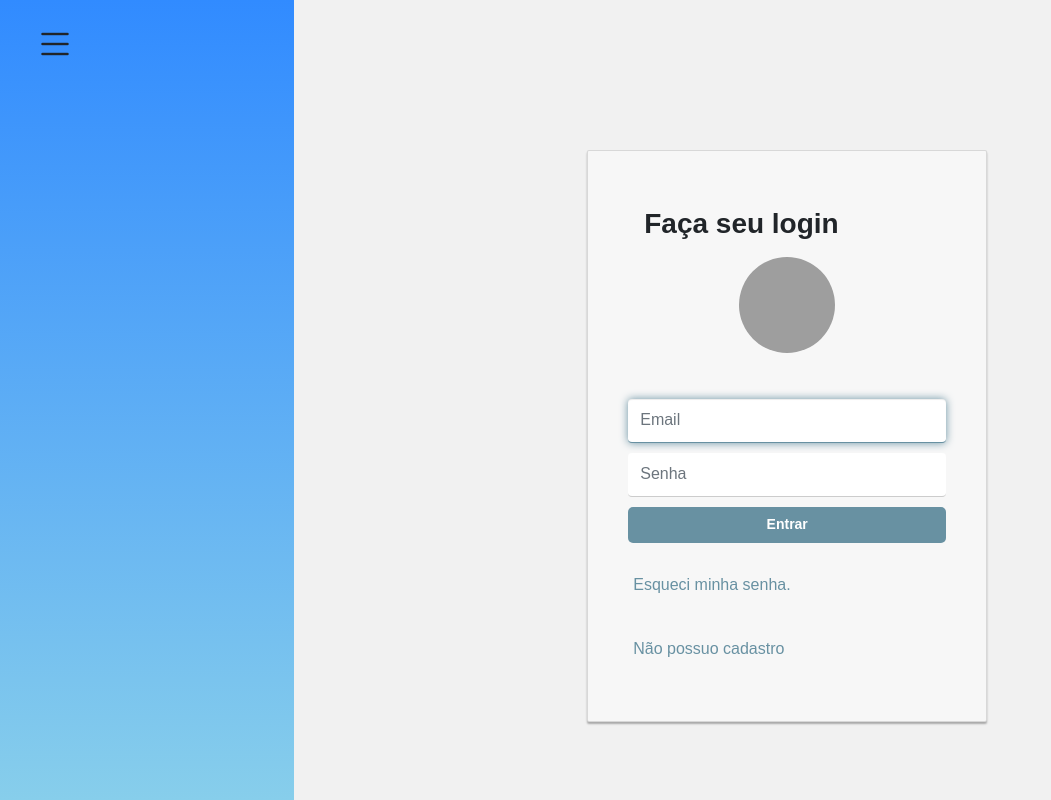
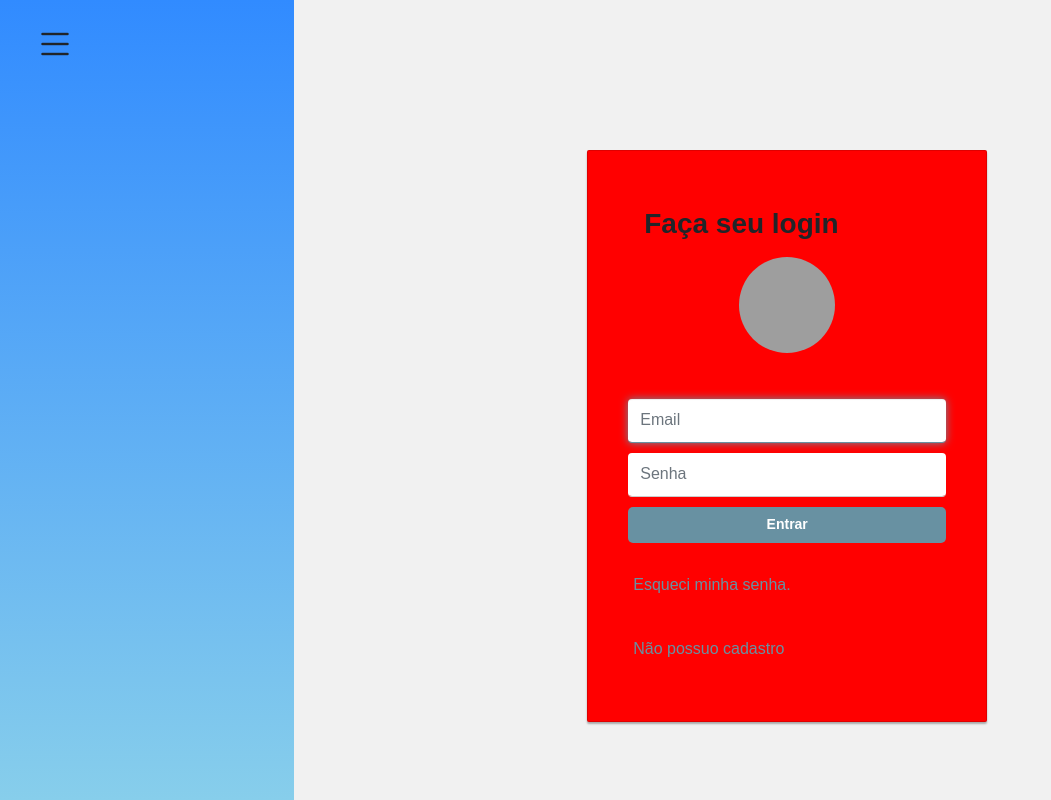
Before and after one commit to andreflabr/EngenhariaComputacaoII, a Flask app: page /login in a window 1280 px wide. Shown: the whole page, without its empty margins (0-1051 px from the left). Run offline with Flask 2, Linux system fonts and the light colour scheme; some libraries are stand-ins or nearby versions; grey boxes are pictures that could not be loaded.

Commit message:
Update style.css

```diff
--- a/static/style.css
+++ b/static/style.css
@@ -25,7 +25,7 @@ html {
  * Card component
  */
 .card {
-  background-color: #f7f7f7;
+  background-color: red;
   /* just in case there no content*/
   padding: 20px 25px 30px;
   margin: 0 auto 25px;
```
